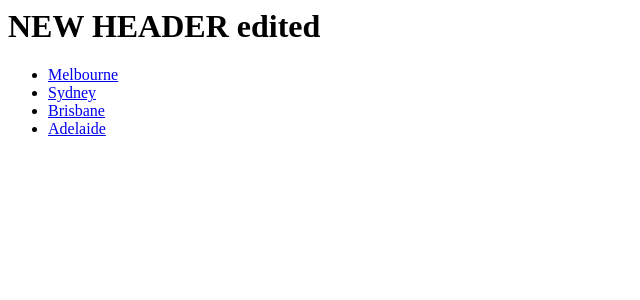
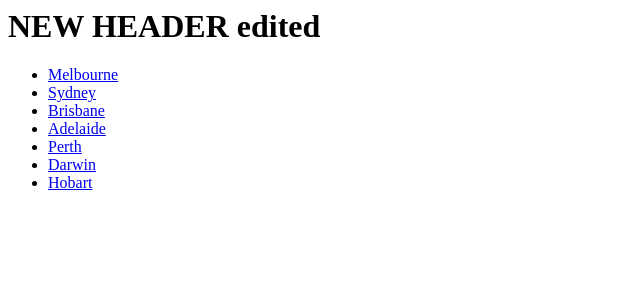
Before and after one commit to shonb/lunch_decidertron, a PHP site: page / in a window 1280 px wide. Shown: the top 300 px of the page, without its empty margins (0-640 px from the left). Run offline with PHP 8.4, Linux system fonts and the light colour scheme.

Commit message:
Added more capitol cities

```diff
--- a/index.php
+++ b/index.php
@@ -4,4 +4,7 @@
   <li><a href="index_syd.php">Sydney</a></li>
   <li><a href="index_bris.php">Brisbane</a></li>
   <li><a href="index_ade.php">Adelaide</a></li>
+  <li><a href="index_per.php">Perth</a></li>
+  <li><a href="index_dar.php">Darwin</a></li>
+  <li><a href="index_hob.php">Hobart</a></li>
 </ul>
```
